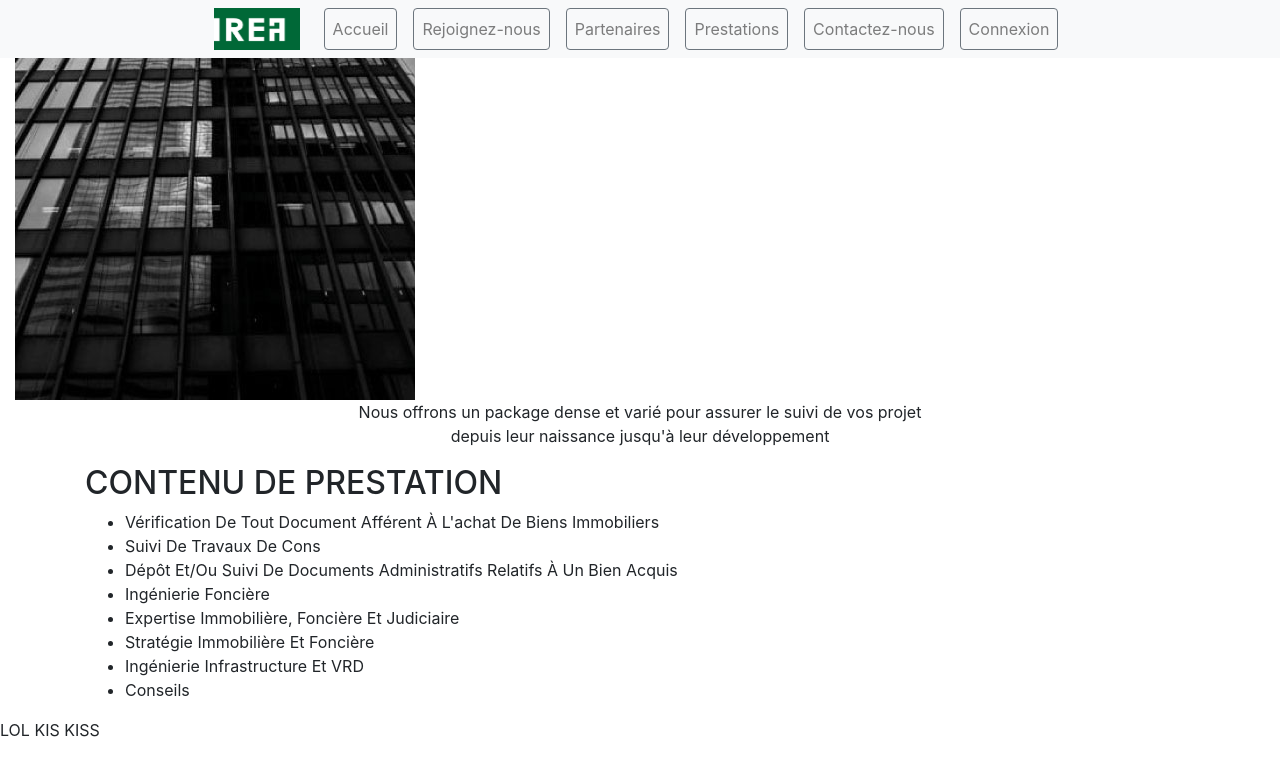
After one commit to danieleric05/irea_bootstrap, a PHP site: page /prestations.php in a window 1280 px wide. The commit adds this page. Shown: the top 776 px of the page. Run offline with PHP 8.4, Linux system fonts and the light colour scheme.

Commit message:
new update monday 15h 17th

```diff
--- /dev/null
+++ b/prestations.php
@@ -0,0 +1,88 @@
+<!doctype html>
+<html lang="fr">
+  <head>
+    <!-- Required meta tags -->
+    <meta charset="utf-8">
+    <meta name="viewport" content="width=device-width, initial-scale=1, shrink-to-fit=no">
+
+    <!-- Bootstrap CSS -->
+    <link rel="stylesheet" href="https://stackpath.bootstrapcdn.com/bootstrap/4.4.1/css/bootstrap.min.css" integrity="sha384-Vkoo8x4CGsO3+Hhxv8T/Q5PaXtkKtu6ug5TOeNV6gBiFeWPGFN9MuhOf23Q9Ifjh" crossorigin="anonymous">
+    <link rel="stylesheet" href="css/main.css">
+
+    <title>IREA</title>
+  </head>
+  <body>
+    <header>
+        <nav class="navbar navbar-expand-lg fixed-top navbar-light bg-light">
+            <button class="navbar-toggler" type="button" data-toggle="collapse" data-target="#navbarsExample08" aria-controls="navbarsExample08" aria-expanded="false" aria-label="Toggle navigation">
+                <span class="navbar-toggler-icon"></span>
+            </button>
+            <div class="navbar-nav d-lg-none d-xl-none d-block d-md-block d-sm-block">
+                <a class="navbar-brand" href="#">
+                    <img src="img/logo-irea.jpg" width="30" height="30" alt="">
+                </a>
+            </div>
+            <div class="collapse navbar-collapse justify-content-md-center" id="navbarsExample08">
+                <ul class="navbar-nav">
+                <li class="nav-item d-none d-sm-none d-md-none d-lg-block d-xl-block">
+                <a class="navbar-brand py-0" href="#">
+                    <img src="img/logo-irea.jpg" width="86" height="42" alt="logo irea">
+                </a>
+                </li>
+                <li class="nav-item">
+                    <a class="nav-link btn btn-outline-secondary mx-2" role="button" href="#">Accueil</a>
+                </li>
+                <li class="nav-item">
+                    <a class="nav-link btn btn-outline-secondary mx-2" href="join.php">Rejoignez-nous</a>
+                </li>
+                <li class="nav-item">
+                    <a class="nav-link btn btn-outline-secondary mx-2" role="button" href="#">Partenaires</a>
+                </li>
+                <li class="nav-item">
+                    <a class="nav-link btn btn-outline-secondary mx-2" role="button" href="#">Prestations</a>
+                </li>
+                <li class="nav-item">
+                    <a class="nav-link btn btn-outline-secondary mx-2" role="button" href="#">Contactez-nous</a>
+                </li>
+                <li class="nav-item">
+                    <a class="nav-link btn btn-outline-secondary mx-2" role="button" href="#">Connexion</a>
+                </li>
+                </ul>
+            </div>
+        </nav>
+    </header>
+
+    <div role="main">
+
+        <div class="container-fluid banner">
+            <div><img src="img/bg0-1.jpg" alt=""></div>
+        </div>
+        <section>
+            <div>
+                    <p class="text-center">Nous offrons un package dense et varié pour assurer le suivi de vos projet <br>
+                    depuis leur naissance jusqu'à leur développement</p>
+                </div>
+            <div class="container">
+            <h2>CONTENU DE PRESTATION</h2>
+            <ul>
+                <li>Vérification De Tout Document Afférent À L'achat De Biens Immobiliers</li>
+                <li>Suivi De Travaux De Cons</li>
+                <li>Dépôt Et/Ou Suivi De Documents Administratifs Relatifs À Un Bien Acquis</li>
+                <li>Ingénierie Foncière</li>
+                <li>Expertise Immobilière, Foncière Et Judiciaire</li>
+                <li>Stratégie Immobilière Et Foncière</li>
+                <li>Ingénierie Infrastructure Et VRD</li>
+                <li>Conseils</li>
+            </ul>
+            </div>
+        </section>
+    </div>
+    <footer>LOL KIS KISS</footer>
+
+    <!-- Optional JavaScript -->
+    <!-- jQuery first, then Popper.js, then Bootstrap JS -->
+    <script src="https://code.jquery.com/jquery-3.4.1.slim.min.js" integrity="sha384-J6qa4849blE2+poT4WnyKhv5vZF5SrPo0iEjwBvKU7imGFAV0wwj1yYfoRSJoZ+n" crossorigin="anonymous"></script>
+    <script src="https://cdn.jsdelivr.net/npm/popper.js@1.16.0/dist/umd/popper.min.js" integrity="sha384-Q6E9RHvbIyZFJoft+2mJbHaEWldlvI9IOYy5n3zV9zzTtmI3UksdQRVvoxMfooAo" crossorigin="anonymous"></script>
+    <script src="https://stackpath.bootstrapcdn.com/bootstrap/4.4.1/js/bootstrap.min.js" integrity="sha384-wfSDF2E50Y2D1uUdj0O3uMBJnjuUD4Ih7YwaYd1iqfktj0Uod8GCExl3Og8ifwB6" crossorigin="anonymous"></script>
+  </body>
+</html>
```
Also changed, not shown: index1.php (+8 -8 lines).
